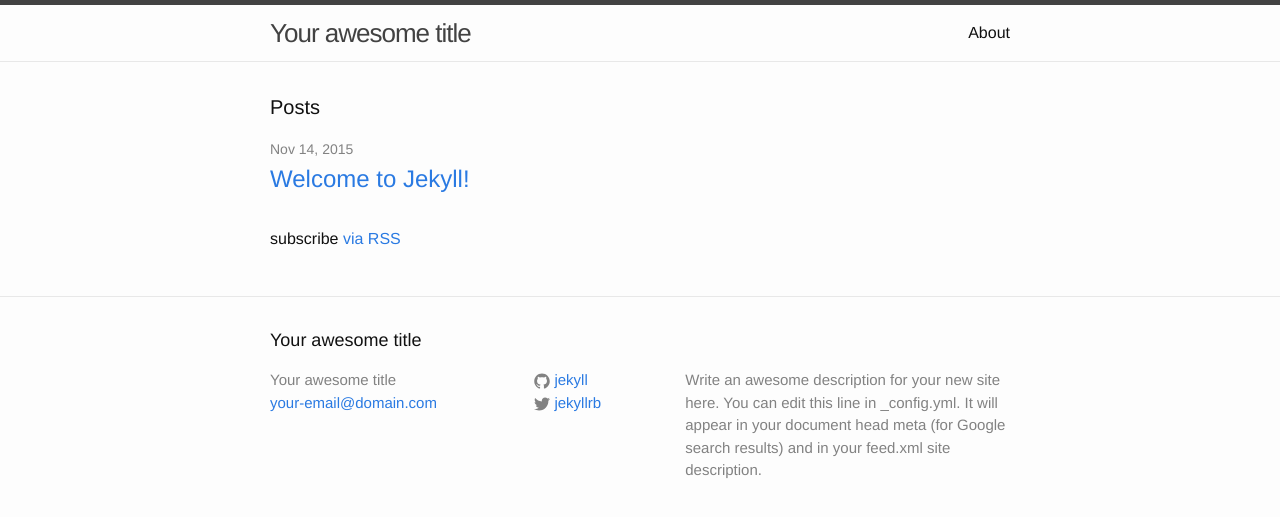
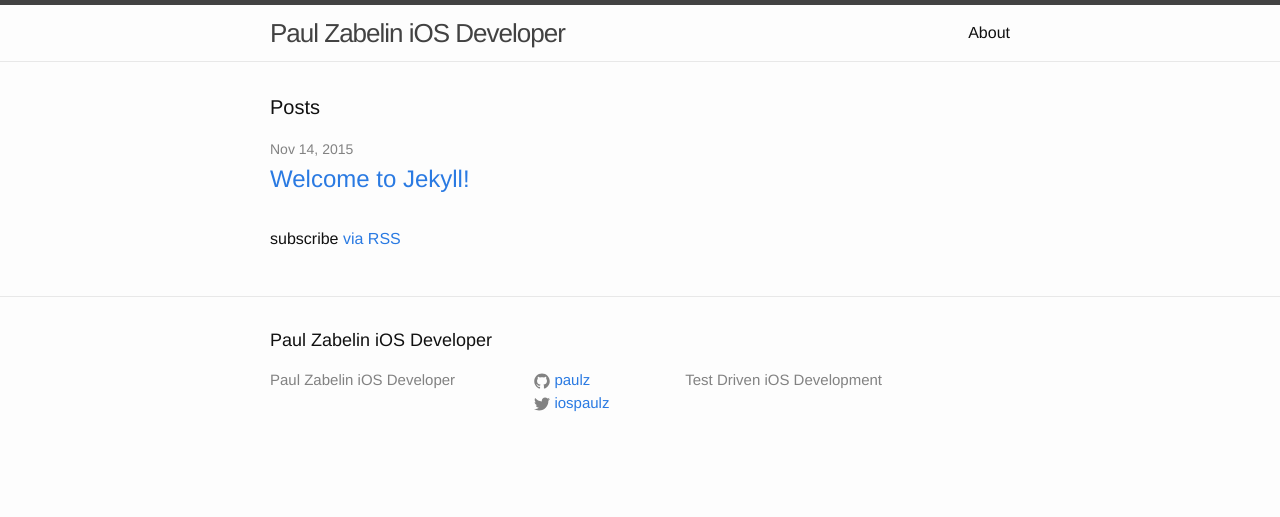
Before and after one commit to paulz/paulz.github.io, a Jekyll site: the page built from index.html, in a window 1280 px wide. Shown: the top 517 px of the page. Built offline with Jekyll 4.4.1, drawn with Linux system fonts in a browser that asks for light colours.

Commit message:
update config

```diff
--- a/_config.yml
+++ b/_config.yml
@@ -1,14 +1,11 @@
 # Site settings
-title: Your awesome title
-email: your-email@domain.com
+title: Paul Zabelin iOS Developer
 description: > # this means to ignore newlines until "baseurl:"
-  Write an awesome description for your new site here. You can edit this
-  line in _config.yml. It will appear in your document head meta (for
-  Google search results) and in your feed.xml site description.
+  Test Driven iOS Development
 baseurl: "" # the subpath of your site, e.g. /blog/
-url: "http://yourdomain.com" # the base hostname & protocol for your site
-twitter_username: jekyllrb
-github_username:  jekyll
+url: "http://paulz.github.io" # the base hostname & protocol for your site
+twitter_username: iospaulz
+github_username:  paulz
 
 # Build settings
 markdown: kramdown
```
